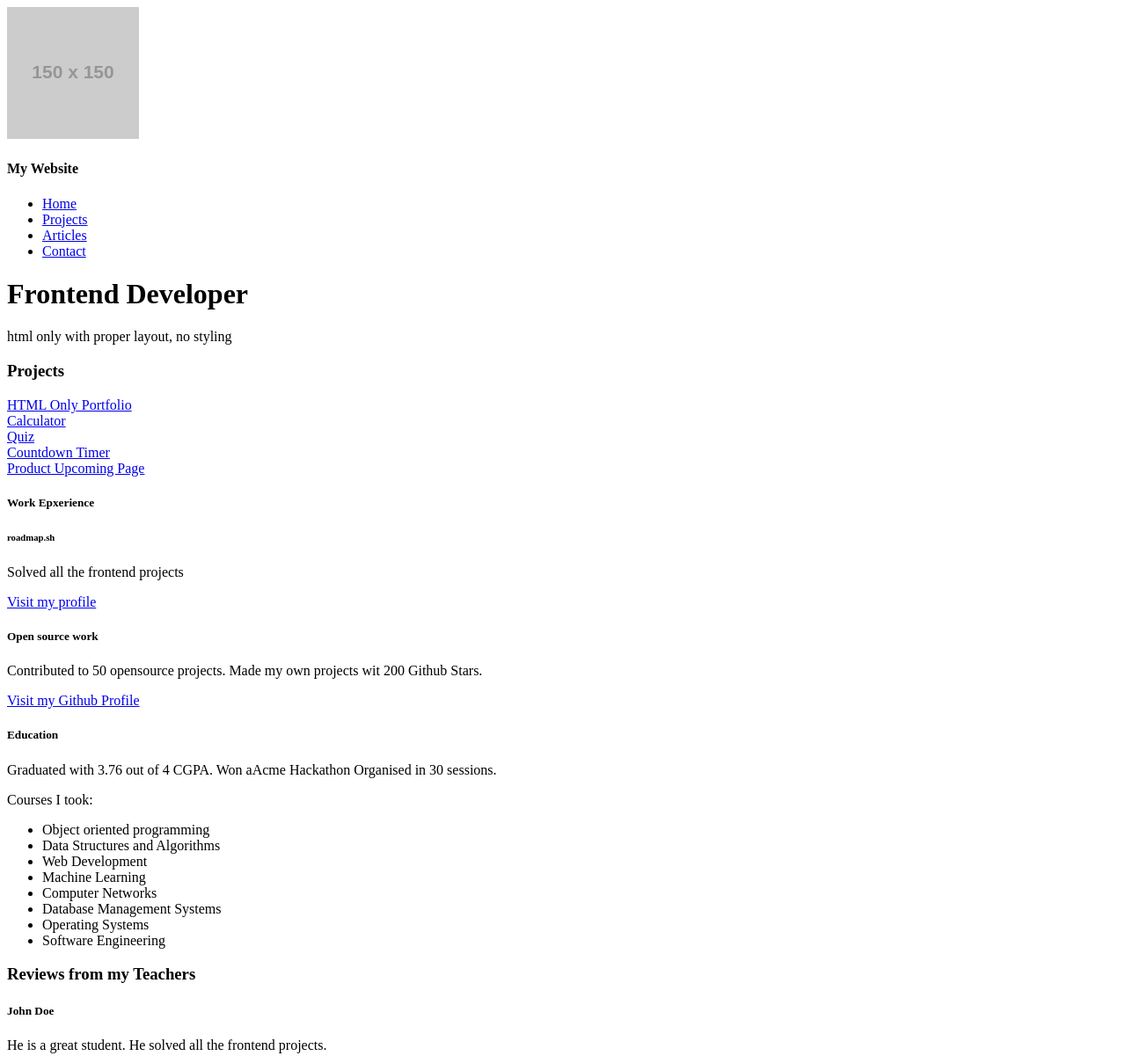
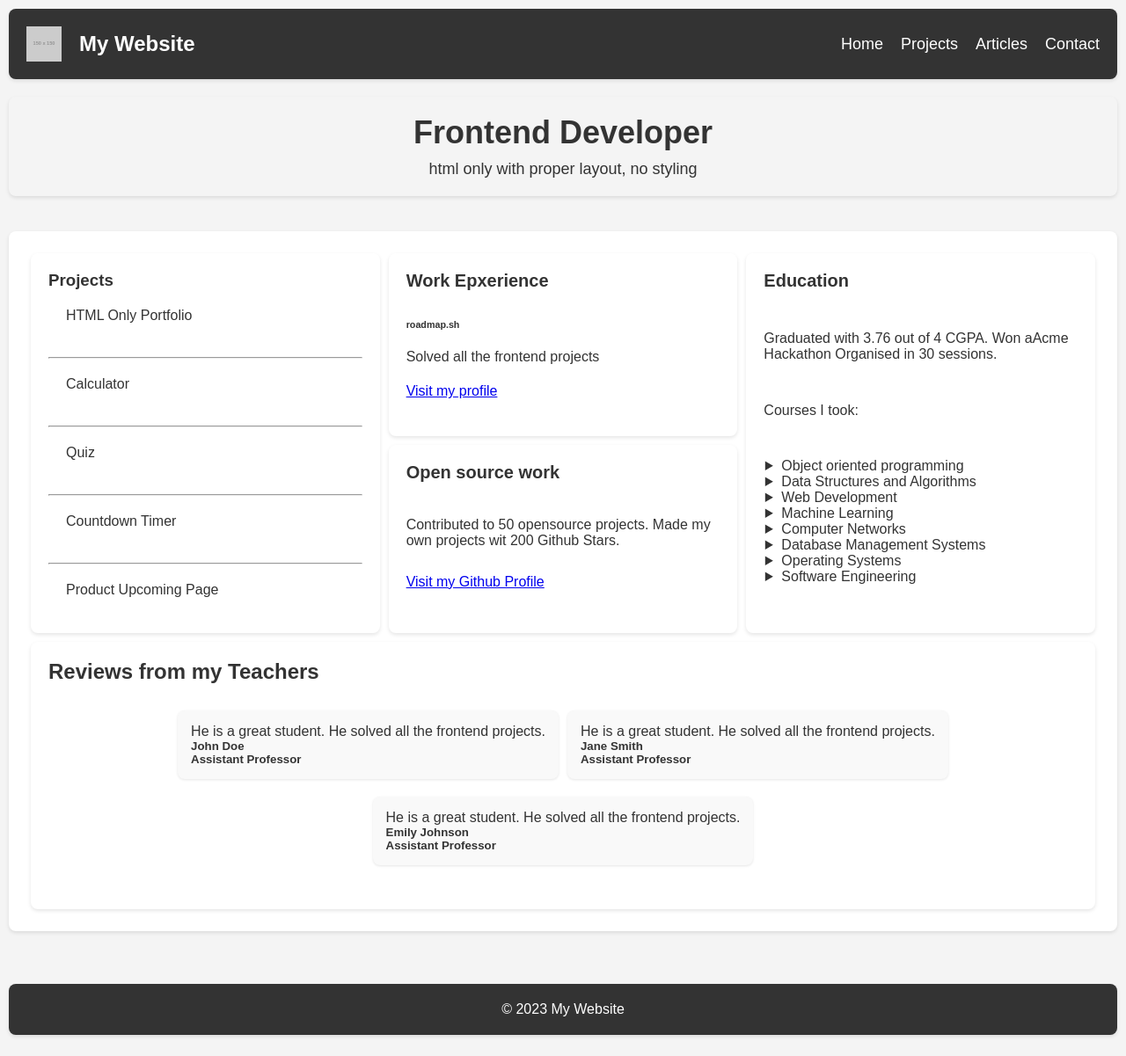
Before and after one commit to Michallo538/Basic-HTML-Website-02, a plain HTML site: page index.html in a window 1280 px wide. Shown: the top 1201 px of the page at 88% size. Drawn offline with Linux system fonts and the light colour scheme; placeholder pictures from the web are drawn by us.

Commit message:
Please enter the commit message for your changes. Lines starting modified index, added style.css, customised the website.

```diff
--- a/index.html
+++ b/index.html
@@ -9,16 +9,18 @@
     <meta name="keywords" content="HTML, Portfolio, Projects, Articles">
     <meta name="author" content="Your Name">
     <link favicon="https://via.placeholder.com/32" href="https://via.placeholder.com/32">
+    <link rel="stylesheet" href="style.css">
+
 </head>
 
 <body>
+    <div class="grid-container">
         <nav>
-        <div>
-            <div>
+            <div class="logo">
                 <img src="https://via.placeholder.com/150" alt="Logo" />
                 <h4>My Website</h4>
             </div>
-            <div>
+            <div class="nav-links">
                 <ul>
                     <li><a href="index.html">Home</a></li>
                     <li><a href="projects.html">Projects</a></li>
@@ -26,34 +28,38 @@
                     <li><a href="contact.html">Contact</a></li>
                 </ul>
             </div>
-        </div>
         </nav>
         <header>
             <h1>Frontend Developer</h1>
             <p>html only with proper layout, no styling</p>
         </header>
         <main>
-        <section>
+            <section class="projects">
                 <h3>Projects</h3>
+                <div class="projects-list">
                     <a href="#">HTML Only Portfolio</a><br>
+                    <hr>
                     <a href="#">Calculator</a><br>
+                    <hr>
                     <a href="#">Quiz</a><br>
+                    <hr>
                     <a href="#">Countdown Timer</a><br>
+                    <hr>
                     <a href="/projects.html">Product Upcoming Page</a>
+                </div>
             </section>
-        <section>
-            <div>
+            <section class="workexperience">
                 <h5>Work Epxerience</h5>
                 <h6>roadmap.sh</h6>
                 <p>Solved all the frontend projects</p>
                 <a href="https://roadmap.sh/u/michalmazur">Visit my profile</a>
-            </div>
-            <div>
+            </section>
+            <section class="opensource">
                 <h5>Open source work</h5>
                 <p>Contributed to 50 opensource projects. Made my own projects wit 200 Github Stars.</p>
                 <a href="https://github.com">Visit my Github Profile</a>
-            </div>
-            <div>
+            </section>
+            <section class="education">
                 <h5>Education</h5>
                 <p>Graduated with 3.76 out of 4 CGPA. Won aAcme Hackathon Organised in 30 sessions.</p>
                 <p>Courses I took:</p>
@@ -67,26 +73,33 @@
                     <li>Operating Systems</li>
                     <li>Software Engineering</li>
                 </ul>
+            </section>
+            <section class="reviews">
+                <h3>Reviews from my Teachers</h3>
+                <div class="reviewCollection">
+
+                    <div class="review">
+                        <p>He is a great student. He solved all the frontend projects.</p>
+                        <h5>John Doe</h5>
+                        <h5>Assistant Professor</h5>
                     </div>
-        </section>
-        <section>
-            <h3>Reviews from my Teachers</h3>
-            <div>
-                <h5>John Doe</h5>
+                    <div class="review">
                         <p>He is a great student. He solved all the frontend projects.</p>
+                        <h5>Jane Smith</h5>
+                        <h5>Assistant Professor</h5>
                     </div>
-            <div>
-                <h5>Jane Smith</h5>
+                    <div class="review">
                         <p>He is a great student. He solved all the frontend projects.</p>
+                        <h5>Emily Johnson</h5>
+                        <h5>Assistant Professor</h5>
                     </div>
-            <div>
-                <h5>Emily Johnson</h5>
-                <p>He is a great student. He solved all the frontend projects.</p>
                 </div>
             </section>
         </main>
         <footer>
             <p>© 2023 My Website</p>
+        </footer>
+    </div>
 </body>
 
 </html>
--- /dev/null
+++ b/style.css
@@ -0,0 +1,256 @@
+* {
+    margin: 0;
+    box-sizing: border-box;
+}
+
+body {
+    font-family: Arial, sans-serif;
+    background-color: #f4f4f4;
+    color: #333;
+}
+
+nav {
+    background-color: #333;
+    color: white;
+    padding: 10px;
+    display: flex;
+    justify-content: space-between;
+}
+
+.logo {
+    font-size: 24px;
+    font-weight: bold;
+    display: flex;
+    align-items: center;
+
+}
+
+.logo img {
+    height: 40px;
+    margin-right: 20px;
+}
+
+.nav-links {
+    display: flex;
+}
+
+.nav-links a {
+    color: white;
+    text-decoration: none;
+    font-size: 18px;
+}
+
+.nav-links a:hover {
+    text-decoration: underline;
+}
+
+.nav-links a.active {
+    text-decoration: underline;
+    font-weight: bold;
+}
+
+.nav-links ul {
+    list-style: none;
+    padding: 0;
+    margin: 0;
+    display: flex;
+    align-items: center;
+    gap: 20px;
+}
+
+header {
+    padding: 20px;
+    text-align: center;
+}
+
+header h1 {
+    font-size: 36px;
+    margin-bottom: 10px;
+}
+
+header p {
+    font-size: 18px;
+}
+
+main {
+    margin: 20px auto;
+    background-color: white;
+    display: grid;
+    grid-template-areas:
+        "projects work education"
+        "projects opensourcework education"
+        "reviews reviews reviews"
+        "footer footer footer";
+    grid-template-columns: 1fr 1fr 1fr;
+}
+
+section {
+    background-color: white;
+    margin-left: 10px;
+    margin: 5px;
+    padding: 10px;
+    border-radius: 8px;
+    box-shadow: 0 2px 4px rgba(0, 0, 0, 0.1);
+}
+
+.projects {
+    grid-area: projects;
+    padding: 20px;
+    border-radius: 8px;
+}
+
+.projects .projects-list {
+    display: flex;
+    flex-direction: column;
+}
+
+.projects a {
+    text-decoration: none;
+    color: #333;
+    padding: 10px;
+    margin: 10px
+}
+
+.projects a:hover {
+    background-color: #f0f0f0;
+    border-radius: 4px;
+}
+
+.projects h2 {
+    font-size: 24px;
+    margin-bottom: 10px;
+}
+
+.workexperience {
+    grid-area: work;
+    display: grid;
+    padding: 20px;
+    border-radius: 8px;
+}
+
+.workexperience h5 {
+    font-size: 20px;
+    margin-bottom: 10px;
+}
+
+.workexperience ul {
+    list-style: none;
+}
+
+.opensource {
+    grid-area: opensourcework;
+    display: grid;
+    padding: 20px;
+    border-radius: 8px;
+}
+
+.opensource h5 {
+    font-size: 20px;
+    margin-bottom: 10px;
+}
+
+.education {
+    grid-area: education;
+    display: grid;
+    padding: 20px;
+    border-radius: 8px;
+}
+
+.education h5 {
+    font-size: 20px;
+    margin-bottom: 10px;
+}
+
+.education p {
+    font-size: 16px;
+    margin-bottom: 10px;
+}
+
+.education ul {
+    list-style-type: disclosure-closed;
+    padding-left: 20px;
+}
+
+.reviews {
+    grid-area: reviews;
+    padding: 20px;
+    border-radius: 8px;
+}
+
+.reviews h3 {
+    font-size: 24px;
+    margin-bottom: 30px;
+    display: inline-flex;
+}
+
+.reviews .reviewCollection {
+    display: flex;
+    flex-direction: rows;
+    gap: 10px;
+    justify-content: center;
+    flex-wrap: wrap;
+    margin-bottom: 20px;}
+
+.reviews .review {
+    background-color: #f9f9f9;
+    padding: 15px;
+    margin-bottom: 10px;
+    border-radius: 8px;
+    box-shadow: 0 1px 3px rgba(0, 0, 0, 0.1);
+}
+
+.grid-container {
+    display: grid;
+    grid-template-areas:
+        "nav"
+        "header"
+        "projects"
+        "reviews"
+        "footer";
+    gap: 20px;
+    padding: 10px;
+}
+
+.grid-container>* {
+    padding: 20px;
+    border-radius: 8px;
+    box-shadow: 0 2px 4px rgba(0, 0, 0, 0.1);
+}
+
+.grid-container nav {
+    grid-area: nav;
+}
+
+.grid-container header {
+    grid-area: header;
+}
+
+.grid-container .projects {
+    grid-area: projects;
+}
+
+.grid-container .work {
+    grid-area: work;
+}
+
+.grid-container .education {
+    grid-area: education;
+}
+
+.grid-container .reviews {
+    grid-area: reviews;
+}
+
+.grid-container footer {
+    grid-area: footer;
+}
+
+footer {
+    text-align: center;
+    padding: 10px;
+    background-color: #333;
+    color: white;
+    position: relative;
+    bottom: 0;
+    width: 100%;
+}
```
Also changed, not shown: 1 other file. Lines whose indentation alone changed are shown as unchanged.
